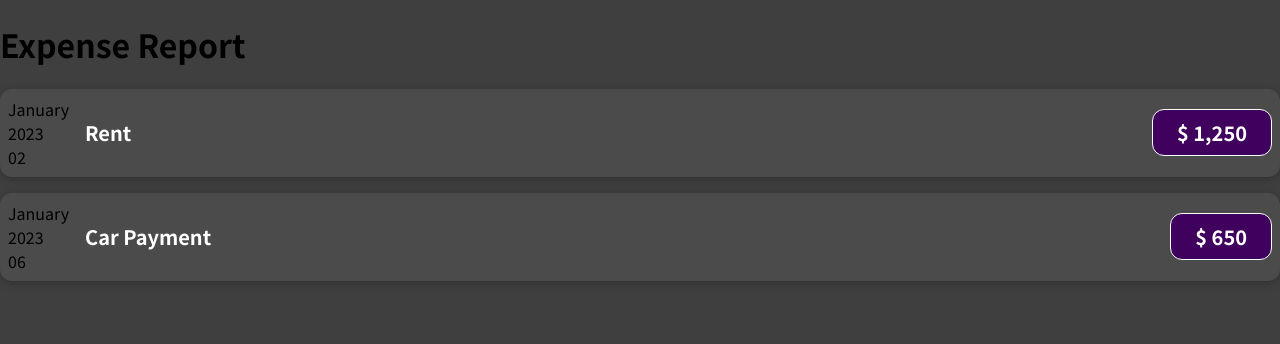
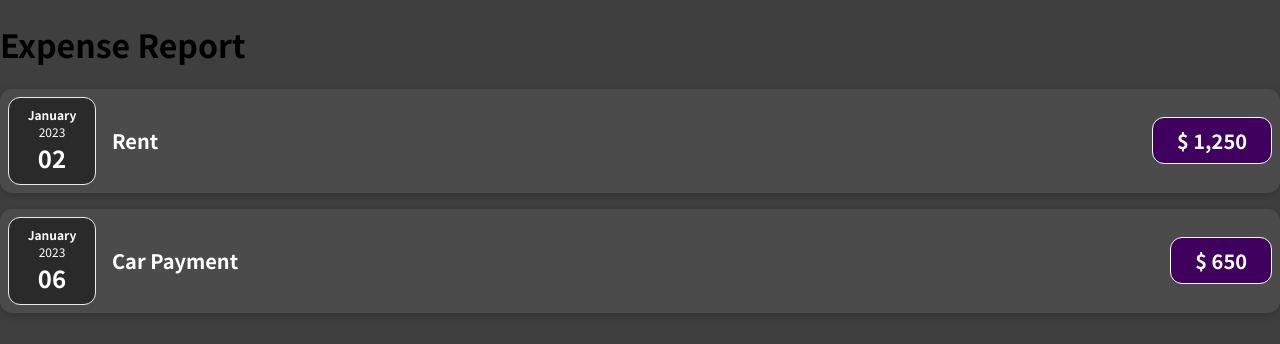
Before and after one commit to rpliszka1987/expense-report, a React (Create React App) app: page / in a window 1280 px wide. Shown: the top 344 px of the page. Built offline with nearby package versions, Linux system fonts and the light colour scheme.

Commit message:
Added styles to the date component

```diff
--- a/src/components/ExpenseDate.css
+++ b/src/components/ExpenseDate.css
@@ -0,0 +1,26 @@
+.expense-date {
+    display: flex;
+    flex-direction: column;
+    width: 5.5rem;
+    height: 5.5rem;
+    border: 1px solid #ececec;
+    background-color: #2a2a2a;
+    color: white;
+    border-radius: 12px;
+    align-items: center;
+    justify-content: center;
+  }
+
+  .expense-date-month {
+    font-size: 0.75rem;
+    font-weight: bold;
+  }
+
+  .expense-date-year {
+    font-size: 0.75rem;
+  }
+
+  .expense-date-day {
+    font-size: 1.5rem;
+    font-weight: bold;
+  }
--- a/src/components/ExpenseDate.js
+++ b/src/components/ExpenseDate.js
@@ -5,10 +5,10 @@
   const day = props.date.toLocaleString("en-US", { day: "2-digit" });
   const year = props.date.getFullYear();
   return (
-    <div>
-      <div>{month}</div>
-      <div>{year}</div>
-      <div>{day}</div>
+    <div className="expense-date">
+      <div className="expense-date-month">{month}</div>
+      <div className="expense-date-year">{year}</div>
+      <div className="expense-date-day">{day}</div>
     </div>
   );
 }
```
